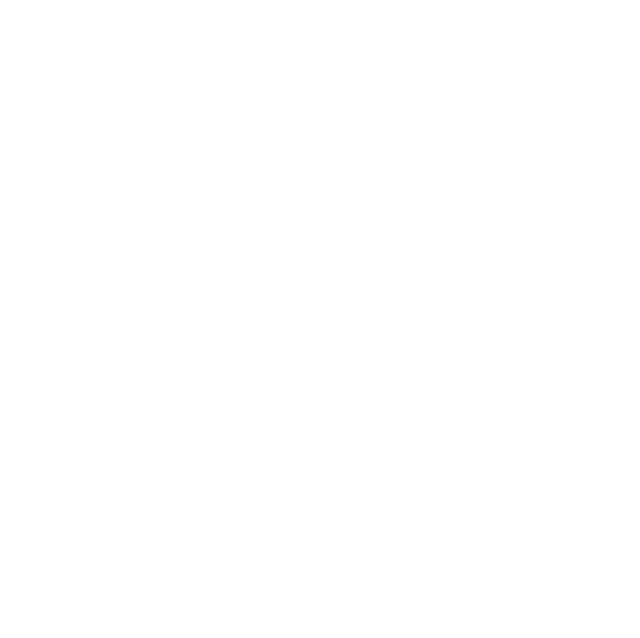
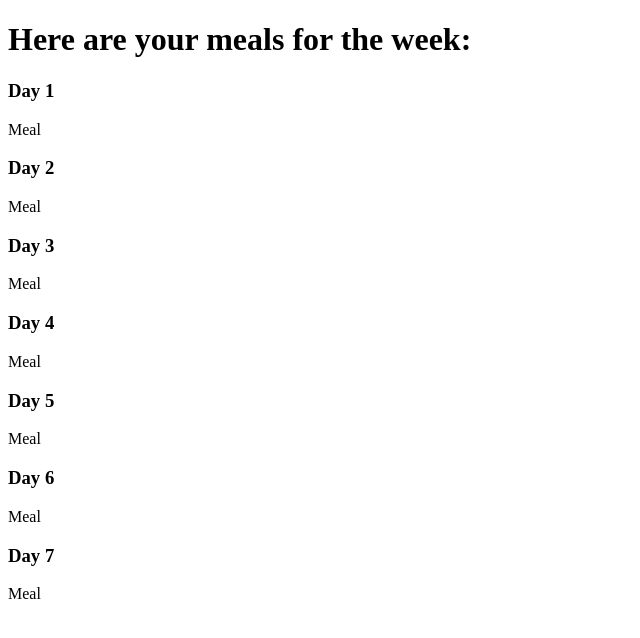
Before and after one commit to roselynle/meal-app-client, a React app: page /meals in a window 1280 px wide. Shown: the top 638 px of the page, without its empty margins (0-640 px from the left). Built offline with nearby package versions, Linux system fonts and the light colour scheme.

Commit message:
create meal cards

```diff
--- a/src/App.js
+++ b/src/App.js
@@ -10,6 +10,7 @@ function App() {
                 <Route exact path="/" component={Pages.Home} />
                 <Route path='/login' component={Pages.Login}/>
                 <Route path='/register' component={Pages.Register}/>
+                <Route path="/meals" component={Pages.Meals} />
                 <Route path="/recipes" component={Pages.Recipes} />
             </Switch>
         </>
--- /dev/null
+++ b/src/components/MealCards/index.js
@@ -0,0 +1,17 @@
+import React from "react";
+
+const days = [ {day:"1"},  {day:"2"},  {day:"3"},  {day:"4"},  {day:"5"},  {day:"6"},  {day:"7"}]
+
+
+const MealCards = () => {
+    return days.map(d =>
+        <div className="meal-card">
+            <div className="meal-card-body">
+                <h3 className="meal-card-title">Day {d.day}</h3>
+                <p>Meal</p>
+            </div>
+        </div>
+    );
+};
+
+export default MealCards;
--- a/src/components/RecipeCards/index.js
+++ b/src/components/RecipeCards/index.js
@@ -2,10 +2,10 @@ import React from "react";
 
 const RecipeCards = () => {
     return (
-        <div className="card">
+        <div className="recipe-card">
             <img src={"https://encrypted-tbn0.gstatic.com/images?q=tbn:ANd9GcSEeQdNORa8Fpm-w-iSPYlURM87gv_DH-MyjQ&usqp=CAU"} className="card-img-top" alt="Recipe Image"></img>
-            <div className="card-body">
-                <h3 className="card-title">Recipe name prop here</h3>
+            <div className="recipe-card-body">
+                <h3 className="recipe-card-title">Recipe name prop here</h3>
                 <a
                     href={"http://0.0.0.0:8080/recipes"}
                     target="blank"
--- a/src/components/index.js
+++ b/src/components/index.js
@@ -1 +1,2 @@
 export { default as RecipeCards } from './RecipeCards'
+export { default as MealCards } from './MealCards'
--- /dev/null
+++ b/src/pages/Meals/index.js
@@ -0,0 +1,13 @@
+import React from "react";
+import { MealCards } from "../../components";
+
+const Meals = () => {
+    return (
+        <>
+            <h1>Here are your meals for the week:</h1>
+            <MealCards/>
+        </>
+    );
+};
+
+export default Meals;
--- a/src/pages/index.js
+++ b/src/pages/index.js
@@ -1,4 +1,5 @@
 export { default as Home } from './Home';
 export { default as Login } from './Login';
 export { default as Register } from './Register';
+export { default as Meals } from './Meals';
 export { default as Recipes } from './Recipes';
```
